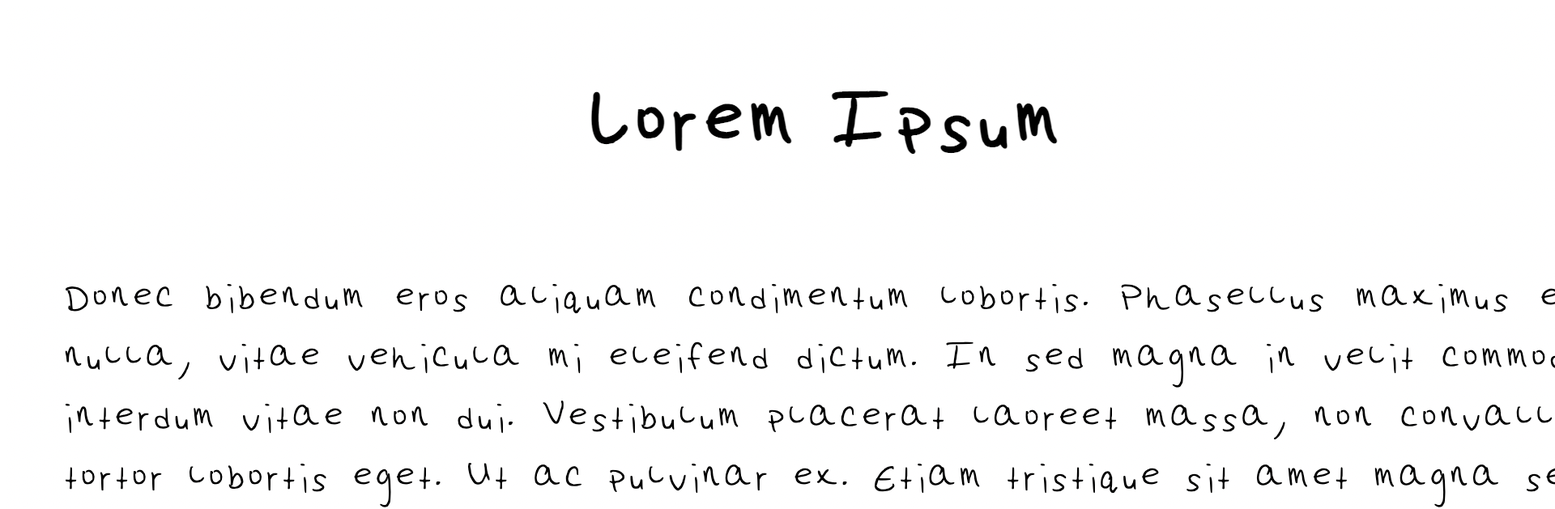
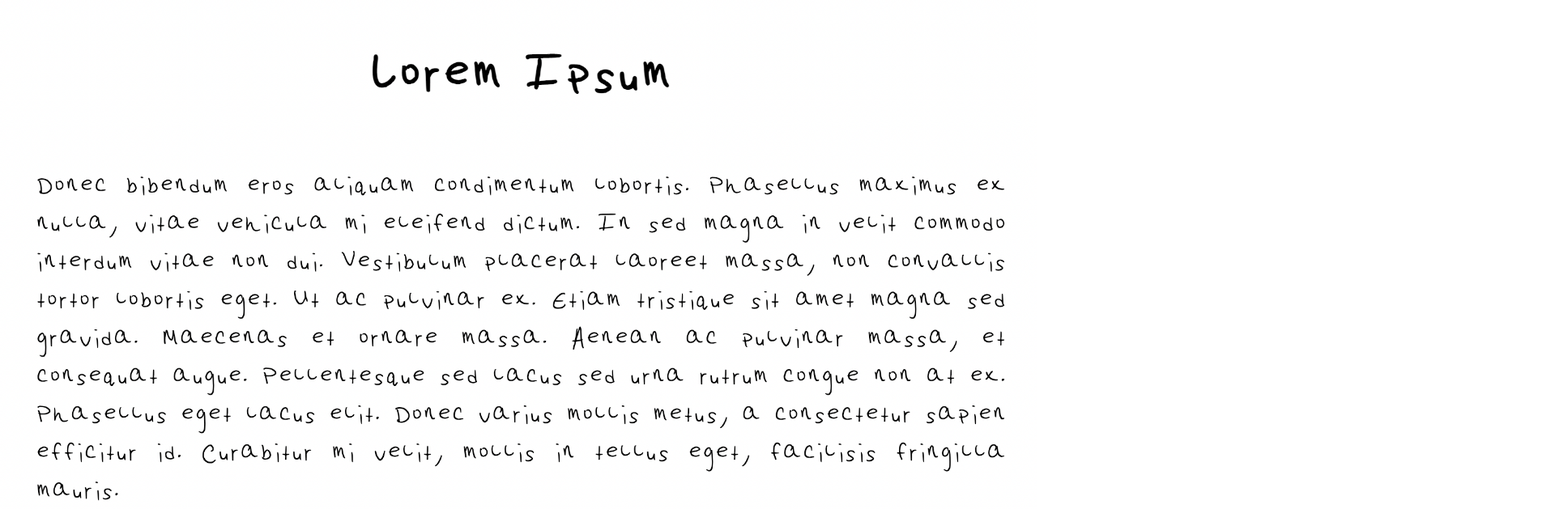
Before and after one commit to kkspence/Spence-font, a plain HTML site: page index.html in a window 1280 px wide. Shown: the top 629 px of the page at 81% size, 1920 px wide, since content can reach past the window. Drawn offline with nearby package versions, Linux system fonts and the light colour scheme.

Commit message:
added bootstrap

```diff
--- a/index.html
+++ b/index.html
@@ -4,11 +4,13 @@
     <meta charset="UTF-8">
     <meta http-equiv="X-UA-Compatible" content="IE=edge">
     <meta name="viewport" content="width=device-width, initial-scale=1.0">
+    <link href="https://cdn.jsdelivr.net/npm/bootstrap@5.1.1/dist/css/bootstrap.min.css" rel="stylesheet" integrity="sha384-F3w7mX95PdgyTmZZMECAngseQB83DfGTowi0iMjiWaeVhAn4FJkqJByhZMI3AhiU" crossorigin="anonymous">
+
   <link rel="stylesheet"  type="text/css" href="src/stylesheet.css">
     <title>Spence</title>
 </head>
 <body>
 
-   <img src="/img/font.png" alt="font">
+   <img src="/img/font.png" alt="font" class="img-fluid">
 </body>
 </html>
```
